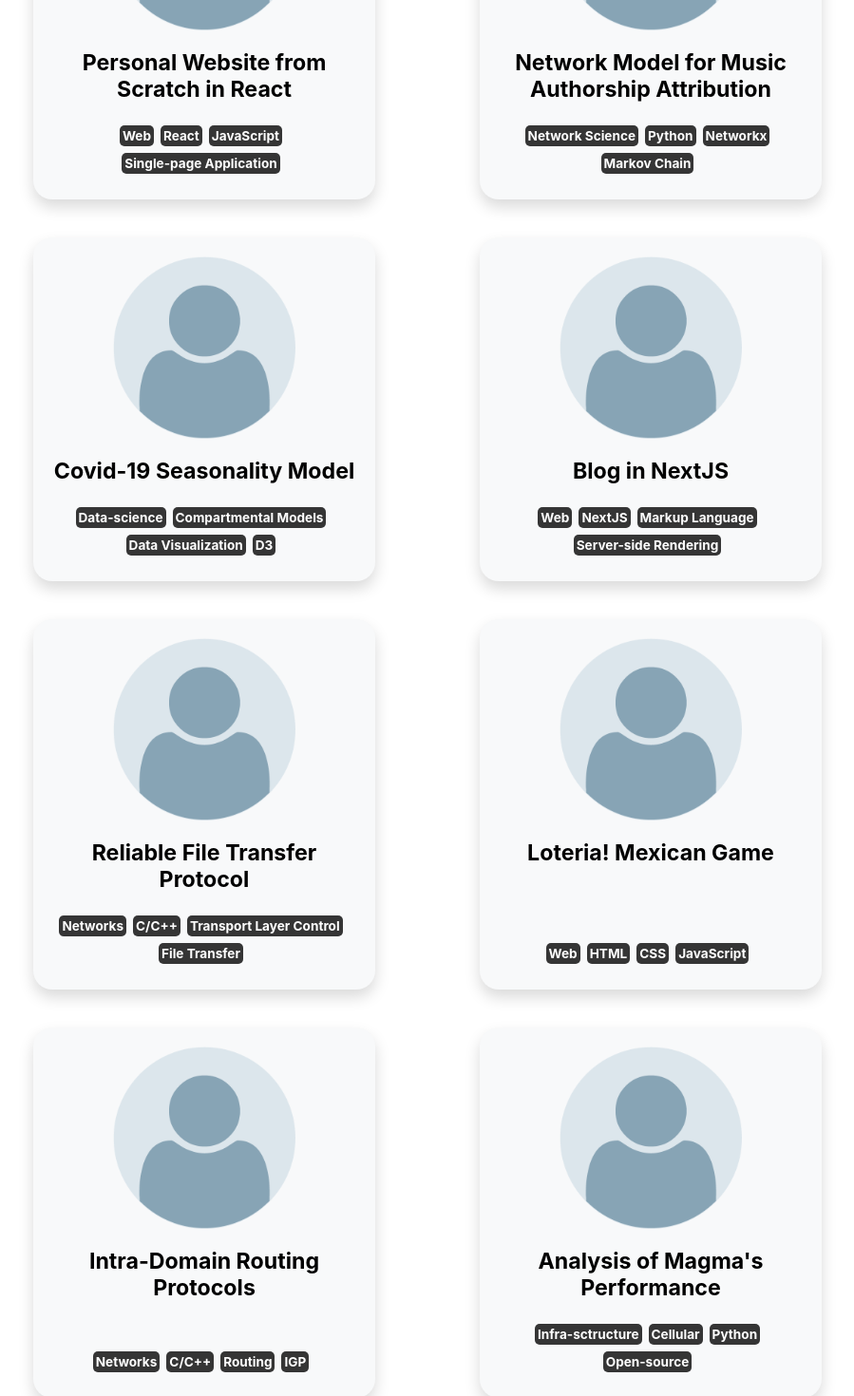
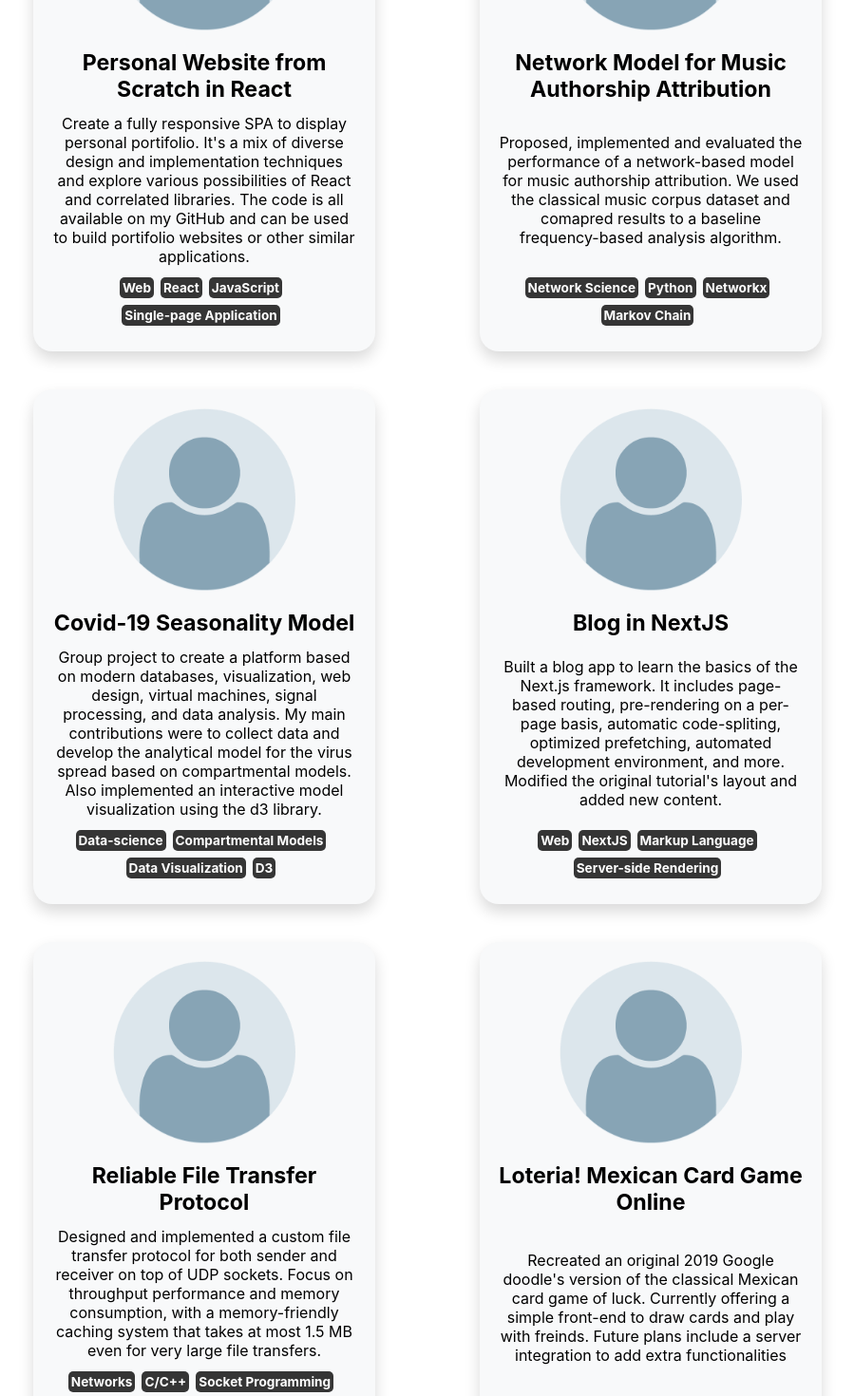
Before and after one commit to ViniBR01/personal-site, a React (Create React App) app: page /projects in a window 1280 px wide. Shown: the part 920-2390 px from the top of the page at 95% size, without its empty margins (190-1089 px from the left). Built offline with nearby package versions, Linux system fonts and the light colour scheme.

Commit message:
Added content text to all projects that were missing

```diff
--- a/src/pages/projects/projectsData.js
+++ b/src/pages/projects/projectsData.js
@@ -16,57 +16,57 @@ const projects = [
     {
         title: 'Personal Website from Scratch in React',
         avatar: '/assets/projects/defaultAvatar.png',
-        text: '',
+        text: "Create a fully responsive SPA to display personal portifolio. It's a mix of diverse design and implementation techniques and explore various possibilities of React and correlated libraries. The code is all available on my GitHub and can be used to build portifolio websites or other similar applications.",
         badges: ['Web', 'React', 'JavaScript', 'Single-page Application'],
         link: '',
     },
     {
         title: 'Network Model for Music Authorship Attribution',
         avatar: '/assets/projects/defaultAvatar.png',
-        text: '',
+        text: 'Proposed, implemented and evaluated the performance of a network-based model for music authorship attribution. We used the classical music corpus dataset and comapred results to a baseline frequency-based analysis algorithm.',
         badges: ['Network Science', 'Python', 'Networkx', 'Markov Chain'],
         link: '',
     },
     {
         title: 'Covid-19 Seasonality Model',
         avatar: '/assets/projects/defaultAvatar.png',
-        text: '',
+        text: 'Group project to create a platform based on modern databases, visualization, web design, virtual machines, signal processing, and data analysis. My main contributions were to collect data and develop the analytical model for the virus spread based on compartmental models. Also implemented an interactive model visualization using the d3 library.',
         badges: ['Data-science', 'Compartmental Models', 'Data Visualization', 'D3'],
         link: '',
     },
     {
         title: 'Blog in NextJS',
         avatar: '/assets/projects/defaultAvatar.png',
-        text: '',
+        text: "Built a blog app to learn the basics of the Next.js framework. It includes page-based routing, pre-rendering on a per-page basis, automatic code-spliting, optimized prefetching, automated development environment, and more. Modified the original tutorial's layout and added new content.",
         badges: ['Web', 'NextJS', 'Markup Language', 'Server-side Rendering'],
         link: '',
     },
     {
         title: 'Reliable File Transfer Protocol',
         avatar: '/assets/projects/defaultAvatar.png',
-        text: '',
-        badges: ['Networks', 'C/C++', 'Transport Layer Control', 'File Transfer'],
+        text: 'Designed and implemented a custom file transfer protocol for both sender and receiver on top of UDP sockets. Focus on throughput performance and memory consumption, with a memory-friendly caching system that takes at most 1.5 MB even for very large file transfers.',
+        badges: ['Networks', 'C/C++','Socket Programming' ,'Transport Layer Control'],
         link: '',
     },
     {
-        title: 'Loteria! Mexican Game',
+        title: 'Loteria! Mexican Card Game Online',
         avatar: '/assets/projects/defaultAvatar.png',
-        text: '',
+        text: "Recreated an original 2019 Google doodle's version of the classical Mexican card game of luck. Currently offering a simple front-end to draw cards and play with freinds. Future plans include a server integration to add extra functionalities",
         badges: ['Web', 'HTML', 'CSS', 'JavaScript'],
         link: '',
     },
     {
         title: 'Intra-Domain Routing Protocols',
         avatar: '/assets/projects/defaultAvatar.png',
-        text: '',
+        text: 'Designed and implemented Distance-vector and Link-state protocols on an educational simulator written in C++. Evaluated the performance and correntness for simple and more complex networks.',
         badges: ['Networks', 'C/C++', 'Routing', 'IGP'],
         link: '',
     },
     {
         title: "Analysis of Magma's Performance",
         avatar: '/assets/projects/defaultAvatar.png',
-        text: '',
-        badges: ['Infra-sctructure', 'Cellular','Python', 'Open-source'],
+        text: "Deployed and evaluated the perforamnce of Magma's Access Gateway (AGW) under variable traffic and computation resources.",
+        badges: ['Infra-sctructure', 'Mobile','Python', 'Open-source'],
         link: '',
     },
 
```
